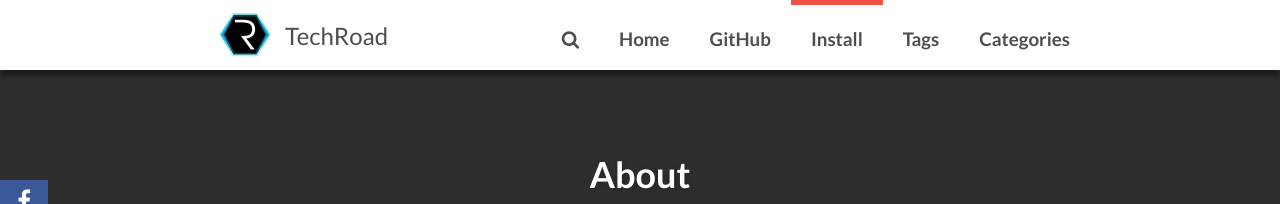
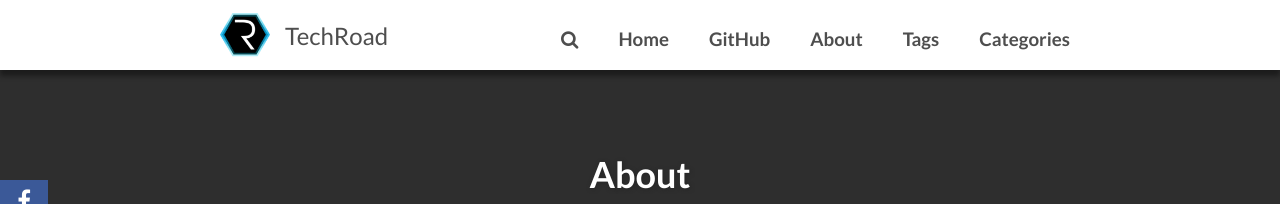
Before and after one commit to JianqingJiang/jianqingjiang.github.io, a Jekyll site: the page built from theme-setup/index.md, in a window 1280 px wide. Shown: the top 204 px of the page. Built offline with Jekyll 4.4.1, drawn with Linux system fonts in a browser that asks for light colours; nearby versions of some CDN libraries; comment, search, counter and statistics services are not loaded.

Commit message:
modified _config.yml

```diff
--- a/_config.yml
+++ b/_config.yml
@@ -20,8 +20,8 @@ menu:
     url: '/'
   - title: 'GitHub'
     url: 'https://github.com/JianqingJiang'
-  - title: 'Install'
-    url: '/theme-setup/'
+  - title: 'About'
+    url: '/about/'
   - title: 'Tags'
     url: '/tags'
   - title: 'Categories'
```
Also changed, not shown: images/openstack_bare_mutinode_install/5.png, 2 other files.
